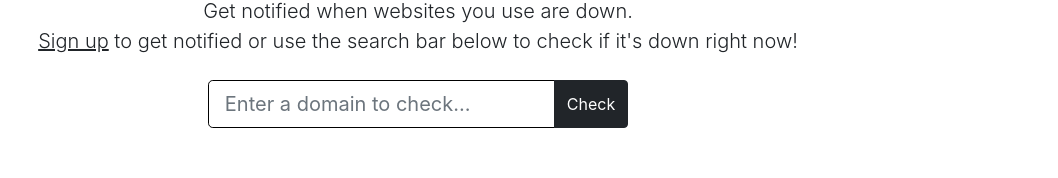
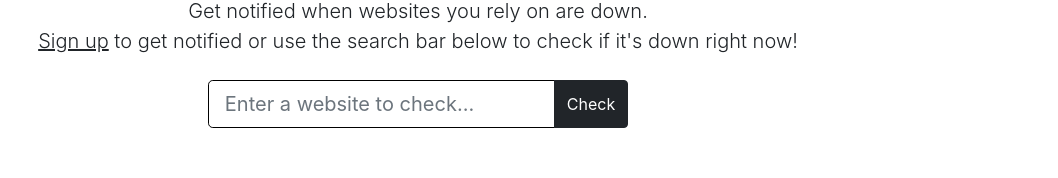
Before and after one commit to dwrik/let-me-know-when-its-down, a Next.js app: page / in a window 1280 px wide. Shown: the part 535-713 px from the top of the page, without its empty margins (222-1280 px from the left). Built offline with nearby package versions, Linux system fonts and the light colour scheme.

Commit message:
added normalization options & refactored nomenclature & code

```diff
--- a/pages/index.js
+++ b/pages/index.js
@@ -8,22 +8,29 @@ import Result from '../components/result'
 import styles from '../styles/Home.module.css'
 
 export default function Home() {
-  const [domain, setDomain] = useState('')
+  const [website, setWebsite] = useState('')
   const [result, setResult] = useState(null)
 
-  function changeDomain(event) {
-    setDomain(event.target.value)
+  function changeWebsite(event) {
+    setWebsite(event.target.value)
   }
 
-  function checkDomain(event) {
+  function checkWebsite(event) {
     event.preventDefault()
+
     try {
-      const sanitized = sanitizeUrl(domain)
-      const normalized = normalizeUrl(sanitized, { forceHttps: true })
-      axios.post('/api/check', { domain: normalized })
+      const normalized = normalizeUrl(website, {
+        forceHttps: true,
+        stripHash: true,
+        removeQueryParameters: true
+      })
+
+      const sanitized = sanitizeUrl(normalized)
+      axios.post('/api/check', { url: sanitized })
         .then((response) => {
           setResult({ ...response.data })
         })
+
       setResult('Checking')
     } catch (error) {
       console.log(error)
@@ -43,7 +50,7 @@ export default function Home() {
 
       <main className='mt-5 d-flex flex-column align-items-center'>
         <p className='lead text-center'>
-          Get notified when websites you use are down.<br />
+          Get notified when websites you rely on are down.<br />
           <Link href='/signup'>
             <a className='link-dark'>Sign up</a>
           </Link>{' '}
@@ -54,19 +61,17 @@ export default function Home() {
           <div className='input-group'>
             <input
               type='text'
-              name='domain'
-              value={domain}
-              onChange={changeDomain}
-              placeholder='Enter a domain to check...'
+              name='website'
+              value={website}
+              onChange={changeWebsite}
+              placeholder='Enter a website to check...'
               className={`form-control form-control-lg noborder`}
             />
-            <button className='btn btn-dark' type='submit' onClick={checkDomain}>Check</button>
+            <button className='btn btn-dark' type='submit' onClick={checkWebsite}>Check</button>
           </div>
         </form>
 
         {result ? <Result result={result} /> : null}
-
-        {/* <h2 className={`mt-5 ${styles.boldest}`}>Top Websites</h2> */}
       </main>
     </div>
   )
```
